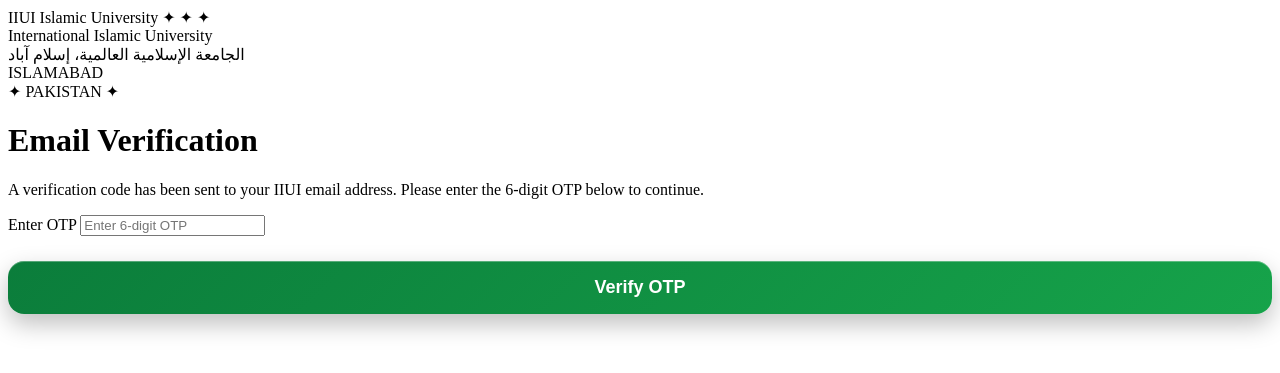
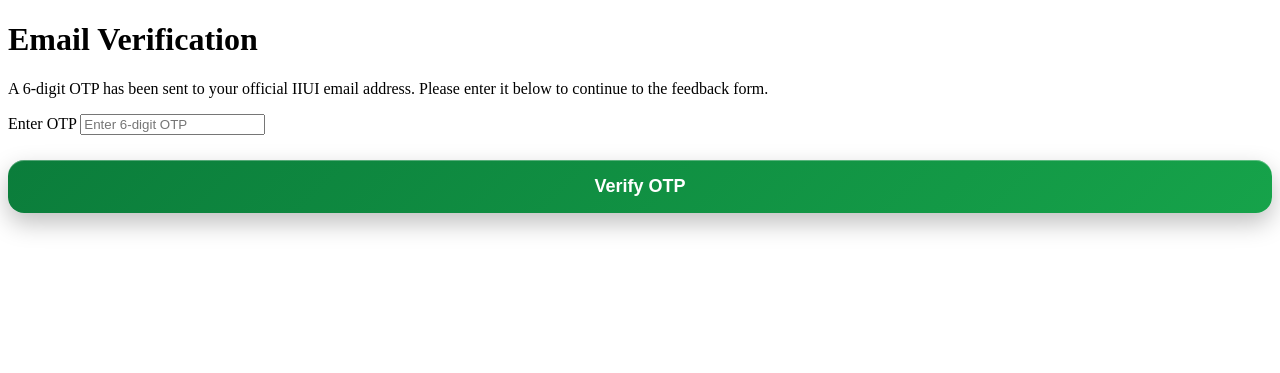
Before and after one commit to FatimaBatool55/IIUIFacultyFeedback, a Flask app: template templates/verify_otp.html in a window 1280 px wide. Shown: the top 373 px of the page. Run offline with Flask 3, Linux system fonts and the light colour scheme; the template is opened without the code that fills it, so the values that code supplies are empty.

Commit message:
Update verify_otp.html

```diff
--- a/templates/verify_otp.html
+++ b/templates/verify_otp.html
@@ -1,38 +1,29 @@
 <!DOCTYPE html>
 <html lang="en">
+
 <head>
+
     <meta charset="UTF-8">
+
     <meta name="viewport" content="width=device-width, initial-scale=1.0">
+
     <title>Verify OTP</title>
+
     <link rel="stylesheet" href="{{ url_for('static', filename='style.css') }}">
+
 </head>
+
 <body>
-    <!-- IIUI BANNER -->
-    <div class="iiui-banner">
-        <div class="iiui-brand">
-            <div class="iiui-logo">
-                <div class="iiui-logo-circle">
-                    <span class="logo-main">IIUI</span>
-                    <span class="logo-sub">Islamic University</span>
-                    <span class="logo-star">✦ ✦ ✦</span>
-                </div>
-            </div>
-            <div class="iiui-name">
-                <div class="uni-name">International Islamic University</div>
-                <div class="uni-name-arabic">الجامعة الإسلامية العالمية، إسلام آباد</div>
-            </div>
-        </div>
-        <div class="iiui-campus">
-            <div class="campus-name">ISLAMABAD</div>
-            <div class="campus-sub"><span class="gold-text">✦</span> PAKISTAN <span class="gold-text">✦</span></div>
-        </div>
-    </div>
 
 <div class="container">
+
     <h1>Email Verification</h1>
+
     <p class="intro">
-            A verification code has been sent to your IIUI email address.
-            Please enter the 6-digit OTP below to continue.
+
+        A 6-digit OTP has been sent to your official IIUI email address.
+        Please enter it below to continue to the feedback form.
+
     </p>
 
     {% if error %}
@@ -40,10 +31,25 @@
     {% endif %}
 
     <form action="/verify" method="POST">
+
         <label>Enter OTP</label>
-            <input type="text" name="otp" maxlength="6" placeholder="Enter 6-digit OTP" required>
-            <button type="submit">Verify OTP</button>
+
+        <input
+            type="text"
+            name="otp"
+            maxlength="6"
+            placeholder="Enter 6-digit OTP"
+            required
+        >
+
+        <button type="submit">
+            Verify OTP
+        </button>
+
     </form>
+
 </div>
+
 </body>
+
 </html>
```
Lines whose indentation alone changed are shown as unchanged.
